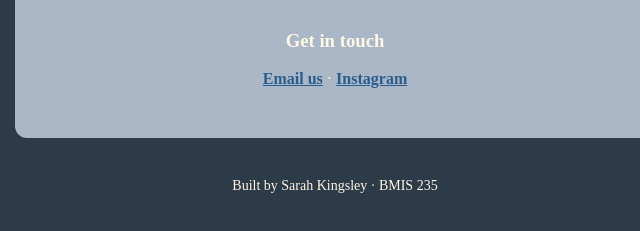
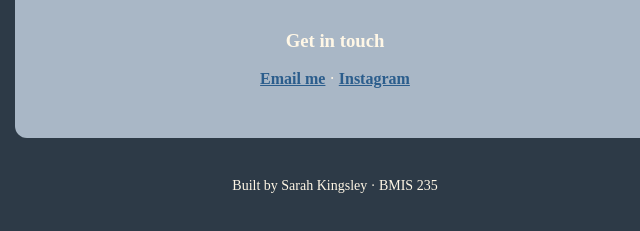
Before and after one commit to Sarahdkingsley/bmis235-html-4, a plain HTML site: page Contact.html in a window 1280 px wide. Shown: the part 209-440 px from the top of the page, 305-945 px from the left. Drawn offline with Linux system fonts and the light colour scheme.

Commit message:
Update Contact.html

```diff
--- a/Contact.html
+++ b/Contact.html
@@ -33,7 +33,7 @@
 <!-- CONTACT: email and outside links -->
 <div class="blk-contact">
     <h3>Get in touch</h3>
-        <a href="mailto:skingsley@zagmail.gonzaga.edu">Email us</a> &middot;
+        <a href="mailto:skingsley@zagmail.gonzaga.edu">Email me</a> &middot;
         <a href="https://www.instagram.com/capturedby.sarahk/">Instagram</a>
     </p>
 </div>
```
